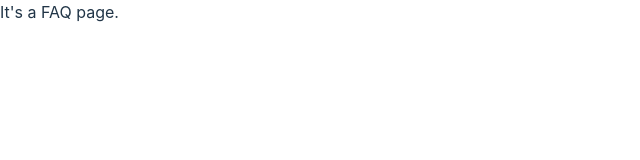
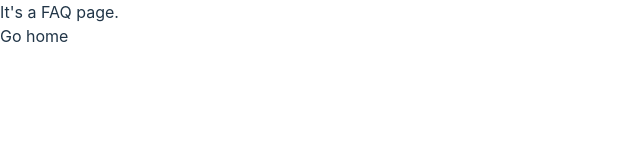
Before and after one commit to NatigAgarzayev/myChatGPT, a React (Vite) app: page /faq in a window 1280 px wide. Shown: the top 160 px of the page, without its empty margins (0-640 px from the left). Built offline with nearby package versions, Linux system fonts and the light colour scheme.

Commit message:
fixed Faq.tsx

```diff
--- a/src/pages/faq/Faq.tsx
+++ b/src/pages/faq/Faq.tsx
@@ -1,9 +1,13 @@
+import { useNavigate } from "react-router-dom"
 
 
 export default function Faq() {
+
+    const nav = useNavigate()
     return (
         <div>
             It's a FAQ page.
+            <div onClick={() => nav("/")}>Go home</div>
         </div>
     )
 }
```
